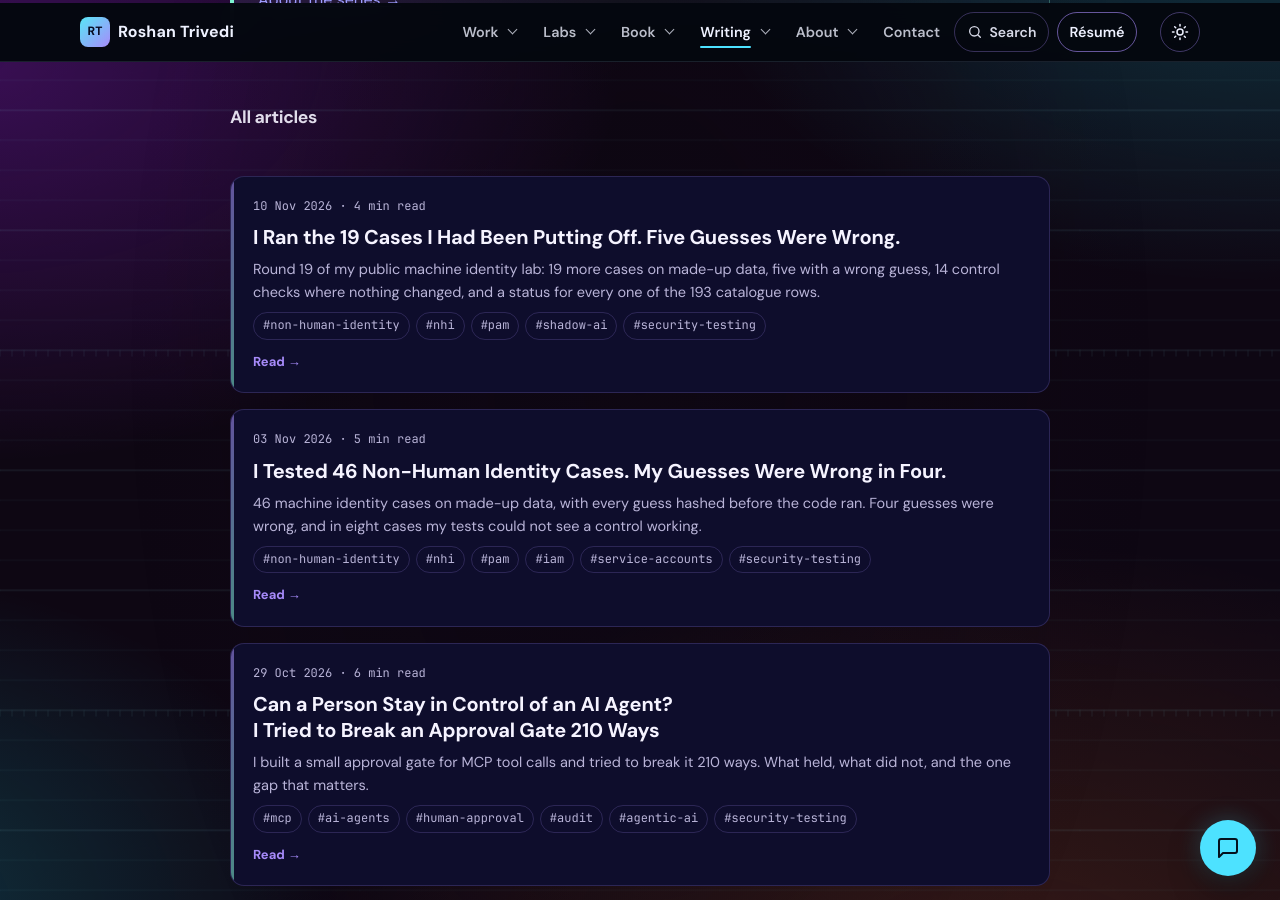
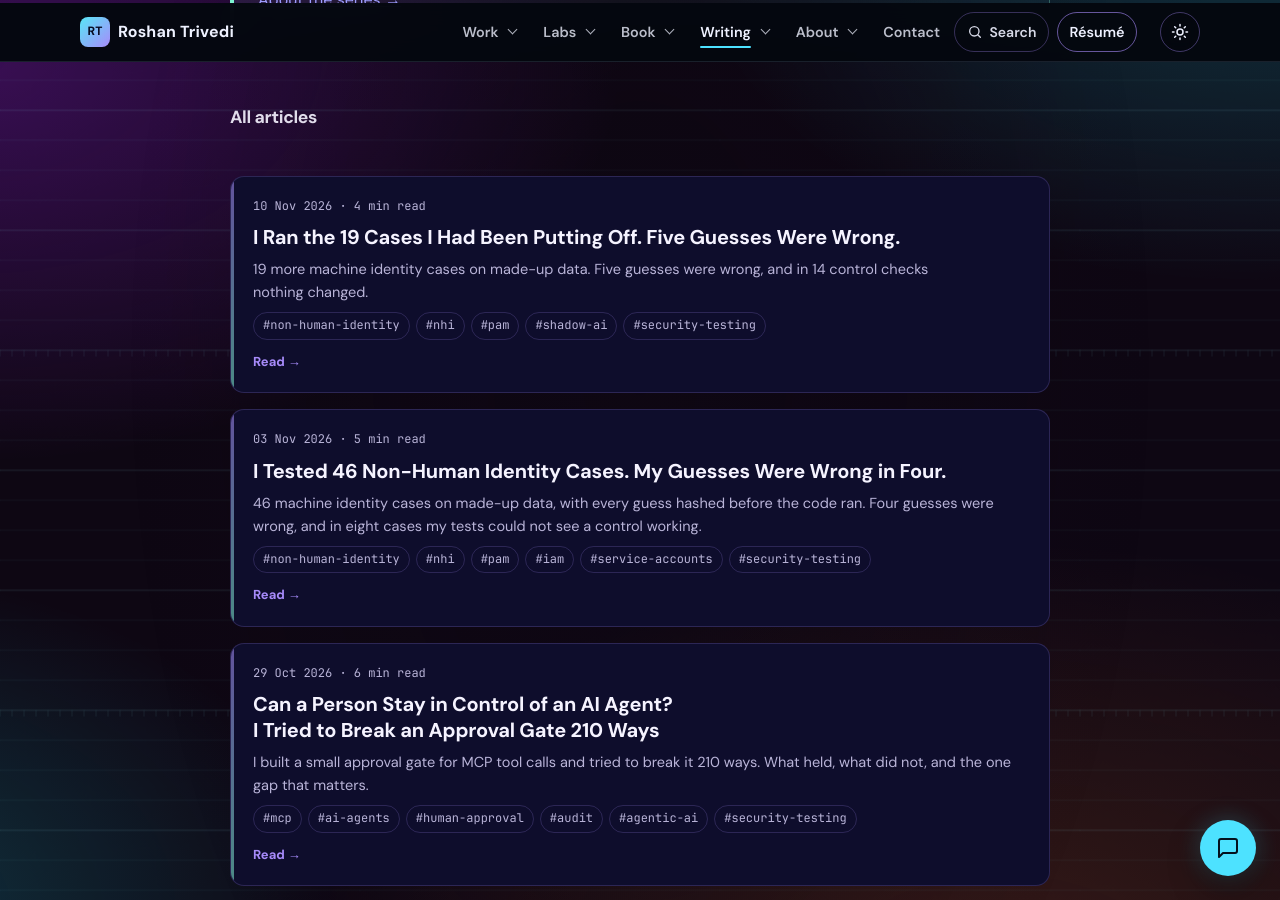
Before and after one commit to trivediroshan1-ui/trivediroshan1-ui.github.io, a Jekyll site: the page built from writing/index.html, in a window 1280 px wide and 900 px high, scrolled down 687 px. Built offline with Jekyll 4.4.1, drawn with Linux system fonts in a browser that asks for light colours.

Commit message:
Blog post: add the share image and a shorter description (#86)

```diff
--- a/_posts/2026-11-10-non-human-identity-lab-round-19.md
+++ b/_posts/2026-11-10-non-human-identity-lab-round-19.md
@@ -10,7 +10,7 @@
 share_title: "I ran the 19 cases I had been putting off"
 share_label: "Article · NHI lab"
 share_accent: green
-description: "Round 19 of my public machine identity lab: 19 more cases on made-up data, five with a wrong guess, 14 control checks where nothing changed, and a status for every one of the 193 catalogue rows."
+description: "19 more machine identity cases on made-up data. Five guesses were wrong, and in 14 control checks nothing changed."
 ---
 
 # I Ran the 19 Cases I Had Been Putting Off. Five Guesses Were Wrong.
```
Also changed, not shown: assets/og-post-non-human-identity-lab-round-19.png (added).
